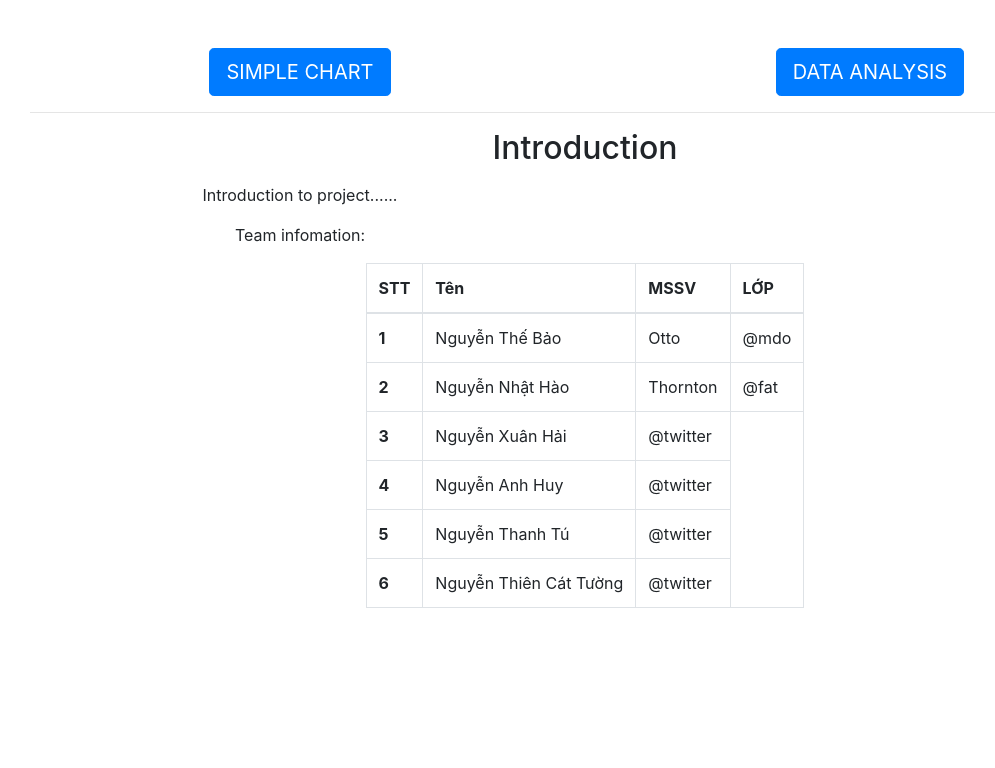
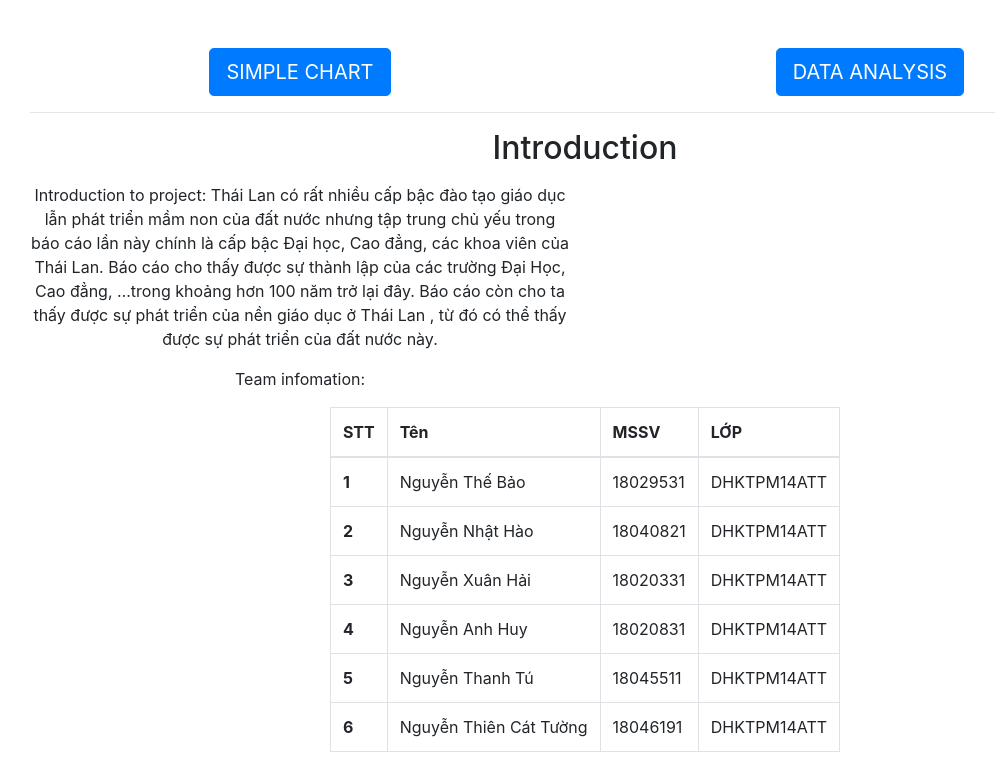
Before and after one commit to Tus261/app-ptdl1, a Django app: page / in a window 1280 px wide. Shown: the part 56-824 px from the top of the page, without its empty margins (55-1050 px from the left). Before the commit the page ends 664 px from the top, so only its background shows below. Run offline with Django 3.2, Linux system fonts and the light colour scheme; some libraries are stand-ins or nearby versions.

Commit message:
Ađd introduction

```diff
--- a/ptdl/templates/pages/home.html
+++ b/ptdl/templates/pages/home.html
@@ -27,7 +27,12 @@
             <h2 class="text-center">Introduction</h2>
             <div class="row">
                 <div class="col-md-6 mt-2 text-center">
-                    <p>Introduction to project......</p>
+                    <p>Introduction to project: Thái Lan có rất nhiều cấp bậc đào tạo giáo dục lẫn phát triển mầm non của
+                      đất nước nhưng tập trung chủ yếu trong báo cáo lần này chính là cấp bậc Đại học,
+                       Cao đẳng, các khoa viên của Thái Lan. Báo cáo cho thấy được sự thành lập của các trường Đại Học,
+                        Cao đẳng, …trong khoảng hơn 100 năm trở lại đây.
+                         Báo cáo còn cho ta thấy được sự phát triển của nền giáo dục ở Thái Lan
+                      , từ đó có thể thấy được sự phát triển của đất nước này.</p>
                 </div>
             </div>
             <div class="row">
@@ -50,34 +55,38 @@
                           <tr>
                             <th scope="row">1</th>
                             <td>Nguyễn Thế Bảo</td>
-                            <td>Otto</td>
-                            <td>@mdo</td>
+                            <td>18029531</td>
+                            <td>DHKTPM14ATT</td>
                           </tr>
                           <tr>
                             <th scope="row">2</th>
                             <td>Nguyễn Nhật Hào</td>
-                            <td>Thornton</td>
-                            <td>@fat</td>
+                            <td>18040821</td>
+                            <td>DHKTPM14ATT</td>
                           </tr>
                           <tr>
                             <th scope="row">3</th>
                             <td>Nguyễn Xuân Hải</td>
-                            <td>@twitter</td>
+                            <td>18020331</td>
+                            <td>DHKTPM14ATT</td>
                           </tr>
                           <tr>
                             <th scope="row">4</th>
                             <td>Nguyễn Anh Huy</td>
-                            <td>@twitter</td>
+                            <td>18020831</td>
+                            <td>DHKTPM14ATT</td>
                           </tr>
                           <tr>
                             <th scope="row">5</th>
                             <td>Nguyễn Thanh Tú</td>
-                            <td>@twitter</td>
+                            <td>18045511</td>
+                            <td>DHKTPM14ATT</td>
                           </tr>
                           <tr>
                             <th scope="row">6</th>
                             <td>Nguyễn Thiên Cát Tường</td>
-                            <td>@twitter</td>
+                            <td>18046191</td>
+                            <td>DHKTPM14ATT</td>
                           </tr>
                         </tbody>
                       </table>
```
